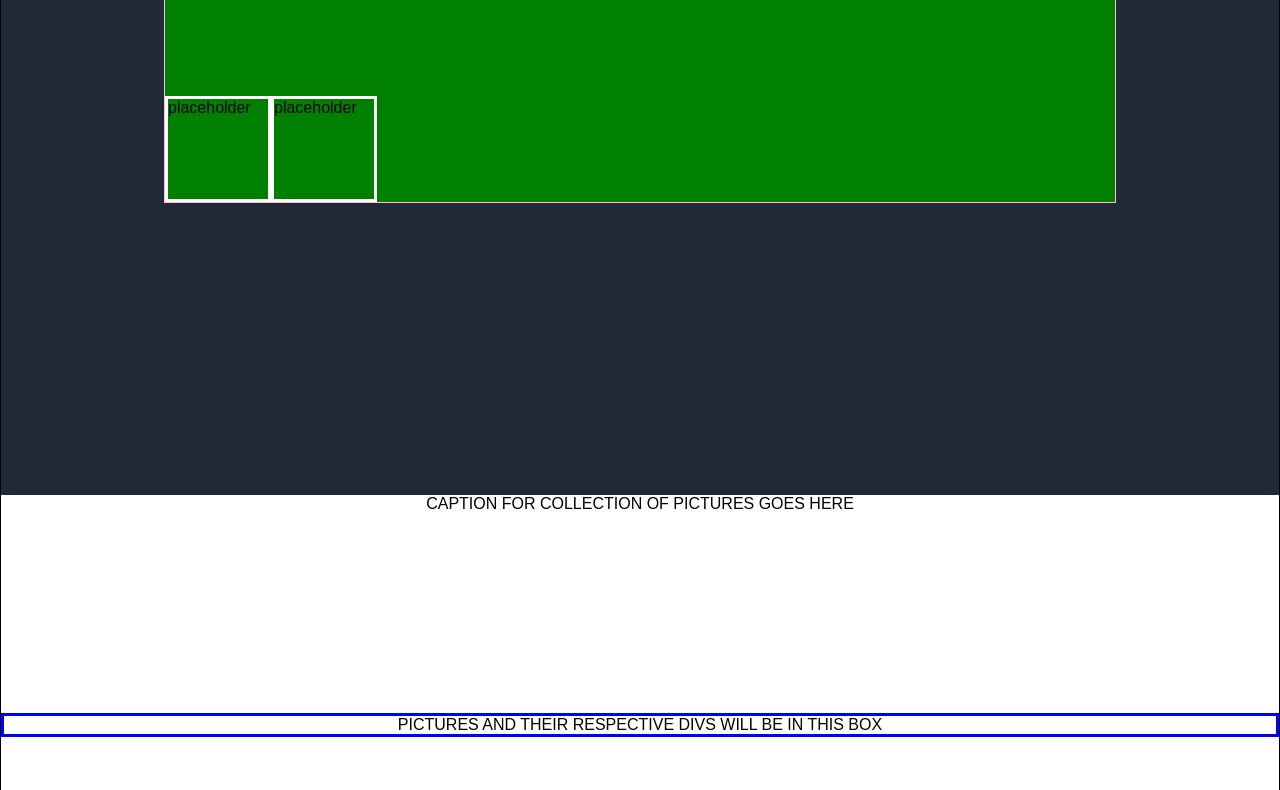
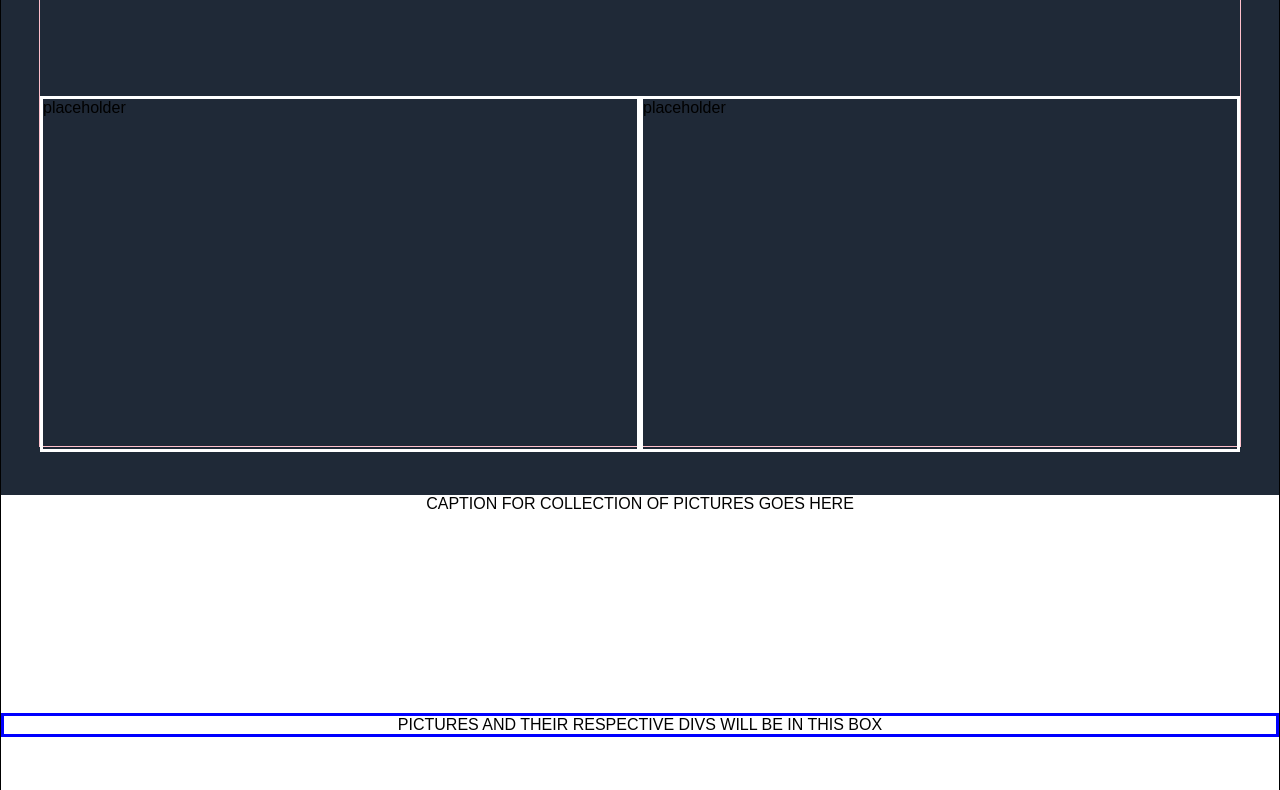
Before and after one commit to pergeprosus/landing-page, a plain HTML site: page index.html in a window 1280 px wide. Shown: the part 56-846 px from the top of the page. Drawn offline with Linux system fonts and the light colour scheme.

Commit message:
Set topbox heights to 100%

```diff
--- a/style.css
+++ b/style.css
@@ -70,10 +70,10 @@ body {
 
 .boxinsidebluepart {
     border: 1px solid pink;
-    background: green;
-    width: 950px;
+    width: 1200px;
     display: flex;
     flex-direction: column;
+    height: 500px;
 }
 
 .bottomgroupbox {
@@ -92,13 +92,15 @@ body {
    justify-content:flex-start;
     display: flex;
     flex-direction: row;
+    height: 100%;
 }
 
 .leftsideboxwithbutton,
 .rightsideimage {
-    width: 100px;
-    height: 100px;
+
+    height: 100%;
     border: 3px solid white;
+    flex: 1;
 }
 
 .headerlinks {
```
